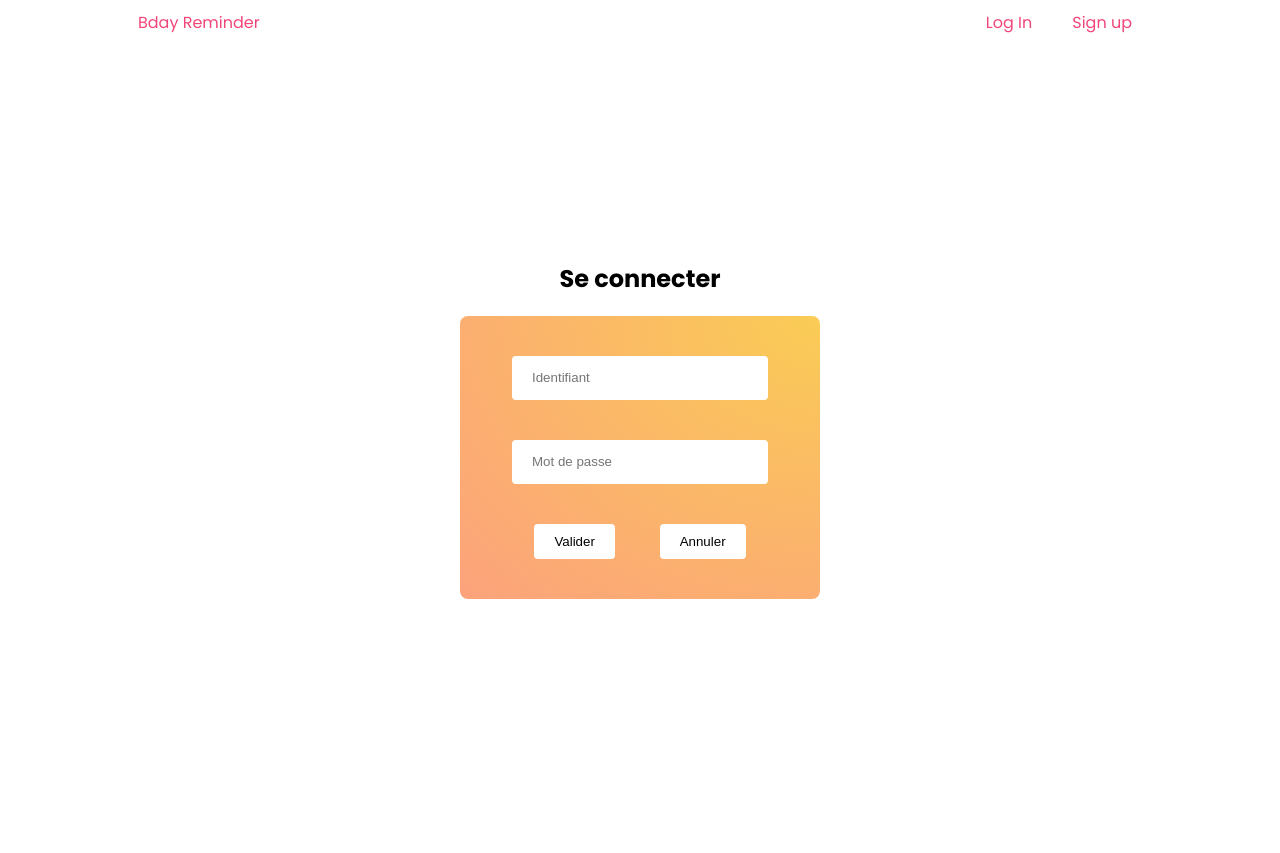
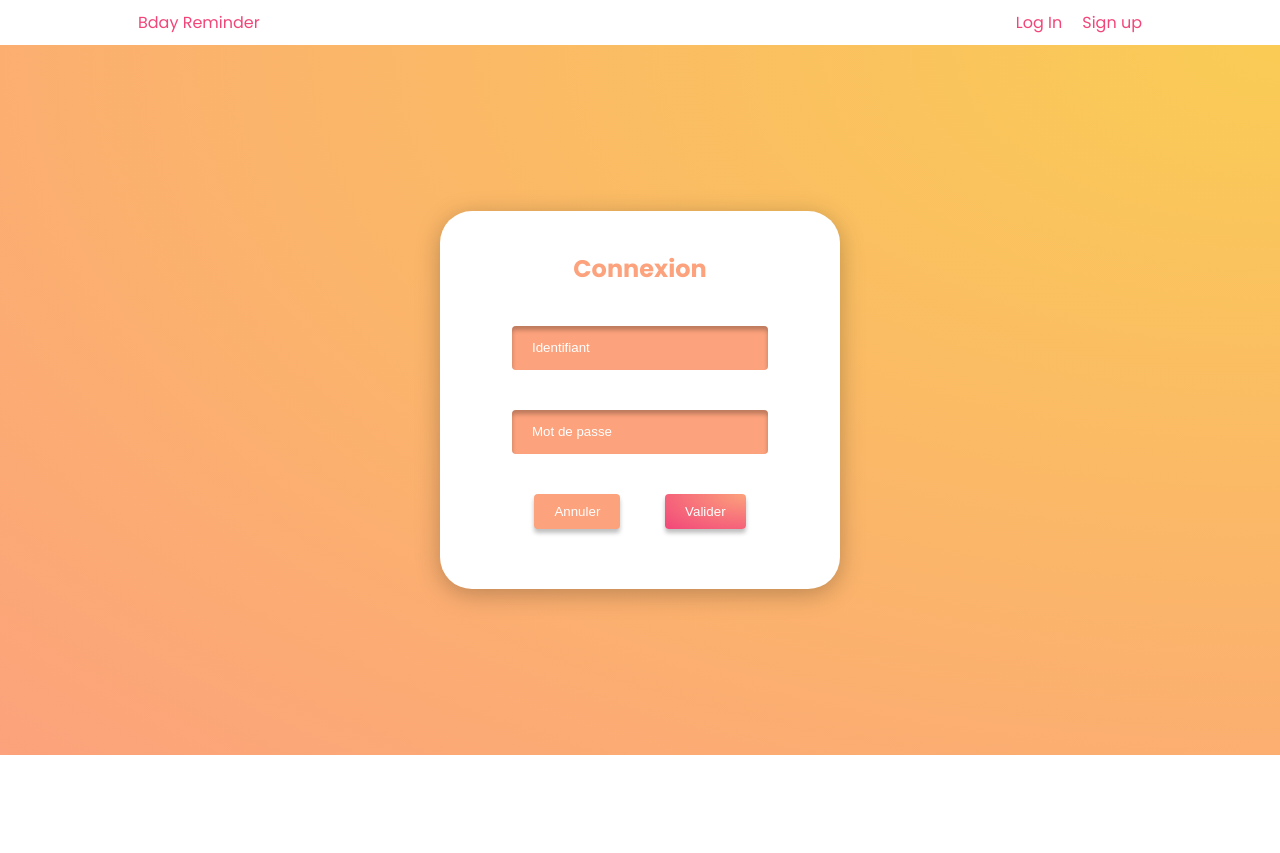
Before and after one commit to Sigmanificient/bday-reminder, a Flask app: page /auth/login in a window 1280 px wide. After the commit the page ends 755 px from the top, so only its background shows below. Run offline with Flask 2, Linux system fonts and the light colour scheme; style sheets or scripts are compiled from the project's sources.

Commit message:
[+] new form style

```diff
--- a/flaskr/static/scss/style.scss
+++ b/flaskr/static/scss/style.scss
@@ -24,6 +24,12 @@ $white: white;
 
 br::selection {
   background: none;
+}
+
+h2.form-title {
+  color: $color-primary-400;
+  text-align: center;
+  margin-bottom: 0;
 }
 
 body {
@@ -66,24 +72,28 @@ header {
     display: flex;
     align-items: center;
     justify-content: flex-end;
+  }
+}
 
-    & > a {
-      margin: 10px 20px;
-    }
-  }
+.main {
+  background: radial-gradient(ellipse at top right, $color-secondary-400, $color-primary-400);
 }
 
 main {
   display: grid;
   place-items: center;
-  border-bottom: 8px solid $white;
-  min-height: 100vh;
+  min-height: calc(100vh - 90px);;
 
-  & > .wrapper {
+  & > .form-wrapper {
+    margin: 0;
     display: grid;
+    padding: 20px;
     place-items: center;
-    margin: 0;
-    width: 100%;
+    place-content: center;
+    box-shadow: 0 5px 25px rgba(0, 0, 0, 0.25);
+    width: max-content;
+    background-color: white;
+    border-radius: 32px;
   }
 }
 
@@ -339,13 +349,11 @@ form#search {
 }
 
 form#login, form#register {
-  background: radial-gradient(ellipse at top right, $color-secondary-400, $color-primary-400);
   display: grid;
   place-items: center;
   padding: 20px;
   border-radius: 8px;
-  width: clamp(25%, 320px, 75%);
-  margin-bottom: 50px;
+  width: clamp(25vw, 320px, 75vw);
 
   label {
     padding: 20px 0;
@@ -358,23 +366,33 @@ form#login, form#register {
   }
 
   input {
+    color: $white;
+    padding: 10px 20px;
+    outline: none;
+    border: 0;
     border-radius: 4px;
+    background-color: $color-primary-400;
 
     &.btn {
       border-radius: 4px;
-      background-color: $white;
+      box-shadow: 0 4px 4px rgba(0, 0, 0, 0.25);
       transition: box-shadow 0.3s ease-in-out;
       padding: 10px 20px;
     }
 
-    padding: 10px 20px;
-    outline: none;
-    border: 0;
+    &[type="submit"] {
+      background: radial-gradient(ellipse at top right, $color-primary-400 0%, $color-primary-700 100%);
+    }
   }
 
   input[type="text"], input[type="password"] {
     height: 24px;
     width: calc(100% - 40px);
+    box-shadow: inset 0 4px 4px rgba(0, 0, 0, 0.25);
+
+    &::placeholder {
+      color: $white;
+    }
   }
 }
 
@@ -382,7 +400,6 @@ form#login, form#register {
   padding: 50px;
   display: grid;
   place-content: center;
-  max-width: 1200px;
 }
 
 .card {
--- a/flaskr/templates/auth/login.html
+++ b/flaskr/templates/auth/login.html
@@ -1,7 +1,9 @@
 {% extends 'base.html' %}
 
 {% block content %}
-    <h2>Se connecter</h2>
+    <main class="main">
+        <div class="form-wrapper">
+            <h2 class="form-title">Connexion</h2>
 
             {% if error %}
                 <p>{{ error }}</p>
@@ -15,8 +17,10 @@
                     <input type="password" name="password" id="password" placeholder="Mot de passe" required>
                 </label>
                 <label for="actions">
+                    <input class="btn" type="reset" value="Annuler" accesskey="r">
                     <input class="btn" type="submit" value="Valider">
-            <input class="btn" type="reset" value="Annuler" accesskey="r">
                 </label>
             </form>
+        </div>
+    </main>
 {% endblock %}
--- a/flaskr/templates/base.html
+++ b/flaskr/templates/base.html
@@ -22,11 +22,6 @@
         </div>
     </nav>
 </header>
-<main>
-    <div class="wrapper">
-        {% block content %}{% endblock %}
-    </div>
-</main>
-{% block footer %}{% endblock %}
+{% block content %}{% endblock %}
 </body>
 </html>
```
Also changed, not shown: flaskr/templates/auth/register.html (+6 -2 lines), flaskr/templates/index.html (+8 -5 lines). Lines whose indentation alone changed are shown as unchanged.
